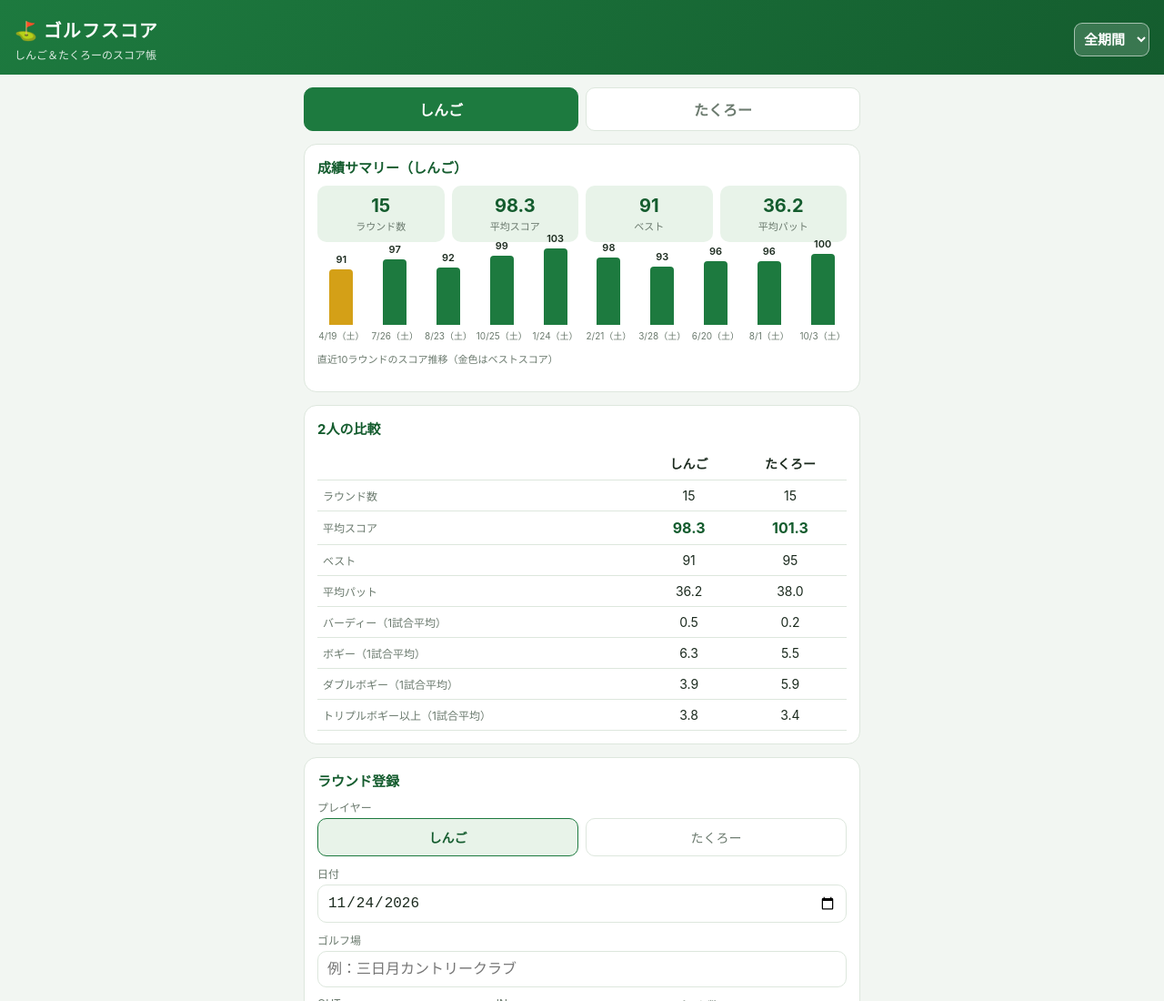
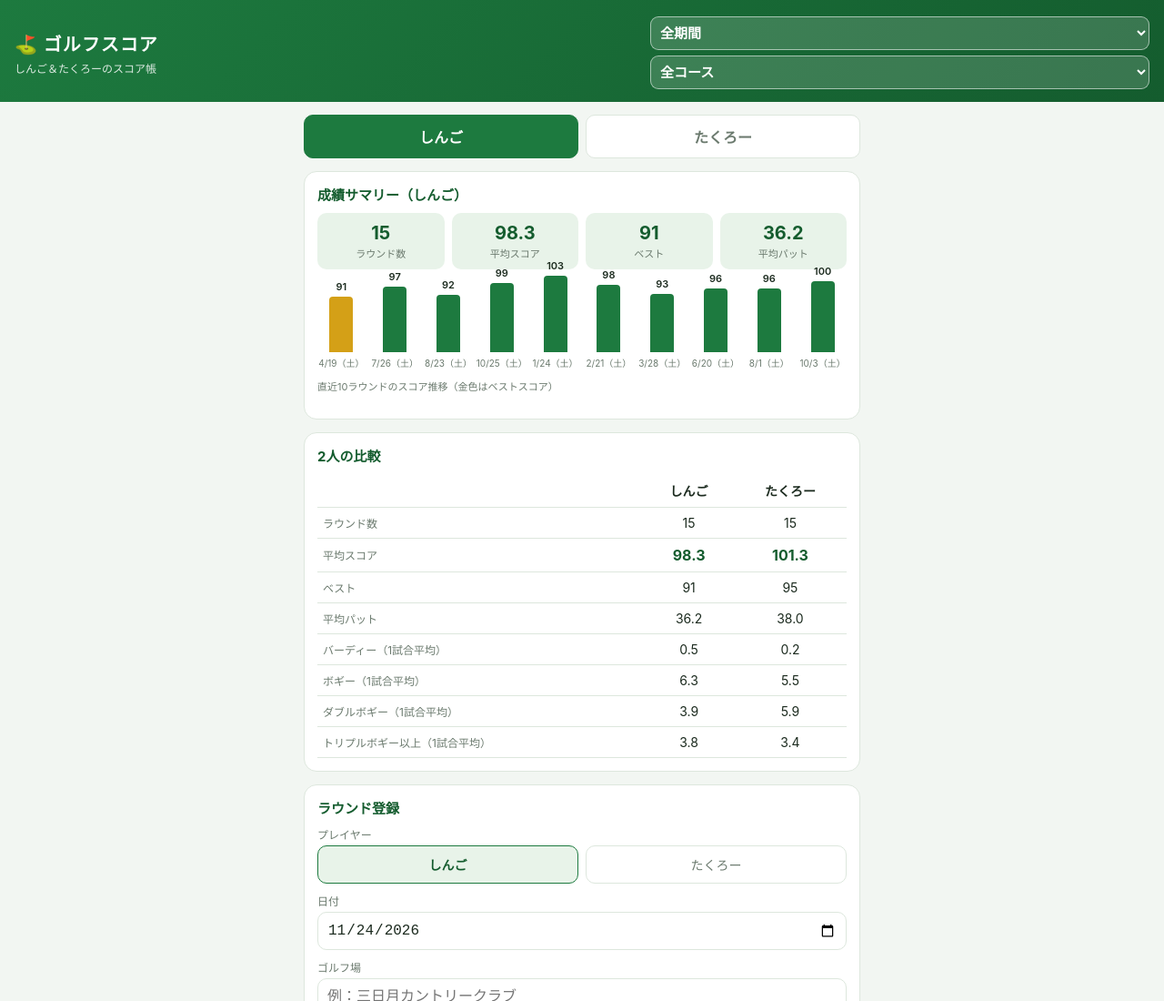
Before and after one commit to albernistreet333/golf-score, a plain HTML site: page index.html in a window 1280 px wide. Shown: the top 1100 px of the page at 91% size. Drawn offline with Linux system fonts and the light colour scheme.

Commit message:
Publish index.html

```diff
--- a/index.html
+++ b/index.html
@@ -16,7 +16,8 @@
   header h1{margin:0; font-size:20px; letter-spacing:.05em;}
   header p{margin:4px 0 0; font-size:12px; opacity:.85;}
   .head-row{display:flex; justify-content:space-between; align-items:center; gap:10px;}
-  #year-sel{font-size:15px; font-weight:700; color:#fff; background:rgba(255,255,255,.16); border:1px solid rgba(255,255,255,.55); border-radius:9px; padding:8px 6px; max-width:42%;}
+  .sel-col{display:flex; flex-direction:column; gap:6px; width:44%;}
+  .hdr-sel{font-size:15px; font-weight:700; color:#fff; background:rgba(255,255,255,.16); border:1px solid rgba(255,255,255,.55); border-radius:9px; padding:8px 6px; width:100%;}
   main{padding:14px 14px 90px; max-width:640px; margin:0 auto;}
   .card{background:var(--card); border:1px solid var(--line); border-radius:14px; padding:14px; margin-bottom:14px;}
   .card h2{margin:0 0 10px; font-size:15px; color:var(--green-dark);}
@@ -73,7 +74,10 @@
       <h1>⛳ ゴルフスコア</h1>
       <p>しんご＆たくろーのスコア帳</p>
     </div>
-    <select id="year-sel" aria-label="表示する年"></select>
+    <div class="sel-col">
+      <select id="year-sel" class="hdr-sel" aria-label="表示する年"></select>
+      <select id="course-sel" class="hdr-sel" aria-label="表示するコース"></select>
+    </div>
   </div>
 </header>
 <main>
@@ -358,6 +362,7 @@
   var currentPlayer = "umemura";
   var formPlayer = "umemura";
   var currentYear = "all";
+  var currentCourse = "all";
   function save(){ try{ localStorage.setItem(KEY, JSON.stringify(rounds)); }catch(e){} }
   function yen(n){ return n == null ? "–" : String(n); }
   function esc(s){ return String(s == null ? "" : s).replace(/[&<>"']/g, function(c){ return {"&":"&amp;","<":"&lt;",">":"&gt;",'"':"&quot;","'":"&#39;"}[c]; }); }
@@ -370,6 +375,17 @@
     return Number(p[1]) + "/" + Number(p[2]) + "（" + w + "）";
   }
   function inYear(r){ return currentYear === "all" || (r.date && r.date.slice(0,4) === currentYear); }
+  function inCourse(r){ return currentCourse === "all" || r.course === currentCourse; }
+  function setupCourses(){
+    var latest = {};
+    rounds.forEach(function(r){ if(r.course && (!latest[r.course] || (r.date || "") > latest[r.course])) latest[r.course] = r.date || ""; });
+    var cs = Object.keys(latest).sort(function(a,b){ return latest[a] < latest[b] ? 1 : (latest[a] > latest[b] ? -1 : 0); });
+    var sel = document.getElementById("course-sel");
+    if(!sel) return;
+    sel.innerHTML = '<option value="all">全コース</option>' + cs.map(function(c){ return '<option value="' + esc(c) + '">' + esc(c) + '</option>'; }).join("");
+    sel.value = (currentCourse === "all" || latest[currentCourse]) ? currentCourse : "all";
+    currentCourse = sel.value;
+  }
   function setupYears(){
     var years = {};
     rounds.forEach(function(r){ if(r.date) years[r.date.slice(0,4)] = true; });
@@ -381,7 +397,7 @@
     currentYear = sel.value;
   }
   function holeStats(pid){
-    var rs = rounds.filter(function(r){ return r.player === pid && inYear(r) && r.holes && r.holes.length; });
+    var rs = rounds.filter(function(r){ return r.player === pid && inYear(r) && inCourse(r) && r.holes && r.holes.length; });
     var c = { birdie: 0, bogey: 0, dbl: 0, tpl: 0 };
     rs.forEach(function(r){
       r.holes.forEach(function(h){
@@ -397,7 +413,7 @@
     return { birdie: av(c.birdie), bogey: av(c.bogey), dbl: av(c.dbl), tpl: av(c.tpl) };
   }
   function playerStats(pid){
-    var rs = rounds.filter(function(r){ return r.player === pid && inYear(r); });
+    var rs = rounds.filter(function(r){ return r.player === pid && inYear(r) && inCourse(r); });
     var ts = rs.map(total).filter(function(x){ return x != null; });
     var ps = rs.map(function(r){ return r.putts; }).filter(function(x){ return x; });
     return {
@@ -431,6 +447,7 @@
   }
   function render(){
     setupYears();
+    setupCourses();
     document.getElementById("tab-umemura").className = "tab" + (currentPlayer === "umemura" ? " on" : "");
     document.getElementById("tab-takuro").className = "tab" + (currentPlayer === "takuro" ? " on" : "");
     document.getElementById("sum-name").textContent = NAMES[currentPlayer];
@@ -453,7 +470,7 @@
     document.getElementById("cmp-dbl-t").textContent = ht.dbl;
     document.getElementById("cmp-tpl-u").textContent = hu.tpl;
     document.getElementById("cmp-tpl-t").textContent = ht.tpl;
-    var sorted = rounds.filter(function(r){ return r.player === currentPlayer && inYear(r); }).sort(function(a,b){ return a.date < b.date ? 1 : (a.date > b.date ? -1 : 0); });
+    var sorted = rounds.filter(function(r){ return r.player === currentPlayer && inYear(r) && inCourse(r); }).sort(function(a,b){ return a.date < b.date ? 1 : (a.date > b.date ? -1 : 0); });
     // サマリー
     var totals = sorted.map(total).filter(function(x){ return x != null; });
     document.getElementById("st-count").textContent = yen(sorted.length);
@@ -480,7 +497,8 @@
         var h = Math.max(12, Math.round((t - Math.min(60, min)) / range * 84));
         return '<div class="bar-wrap"><div class="bar-val">' + t + '</div><div class="bar' + (t === best ? " best" : "") + '" style="height:' + h + 'px"></div><div class="bar-lbl">' + esc(fmtDate(r.date)) + '</div></div>';
       }).join("");
-      document.getElementById("chart-note").textContent = (currentYear === "all" ? "直近" : currentYear + "年の直近") + recent.length + "ラウンドのスコア推移（金色はベストスコア）";
+      var scope = (currentCourse === "all" ? "" : currentCourse + "／") + (currentYear === "all" ? "" : currentYear + "年");
+      document.getElementById("chart-note").textContent = (scope ? scope + "の" : "") + "直近" + recent.length + "ラウンドのスコア推移（金色はベストスコア）";
     } else {
       chart.innerHTML = "";
       document.getElementById("chart-note").textContent = "";
@@ -488,7 +506,7 @@
     // 一覧
     var list = document.getElementById("list");
     if(!sorted.length){
-      list.innerHTML = '<div class="empty">' + (currentYear === "all" ? "まだラウンドが登録されていません" : currentYear + "年のラウンドはまだ登録されていません") + '</div>';
+      list.innerHTML = '<div class="empty">' + ((currentYear === "all" && currentCourse === "all") ? "まだラウンドが登録されていません" : "その条件のラウンドはまだ登録されていません") + '</div>';
     } else {
       list.innerHTML = sorted.map(function(r){
         var t = total(r);
@@ -585,6 +603,7 @@
   document.getElementById("seg-umemura").addEventListener("click", function(){ setSeg("umemura"); });
   document.getElementById("seg-takuro").addEventListener("click", function(){ setSeg("takuro"); });
   document.getElementById("year-sel").addEventListener("change", function(){ currentYear = this.value; render(); });
+  document.getElementById("course-sel").addEventListener("change", function(){ currentCourse = this.value; render(); });
   render();
 })();
 </script>
```
